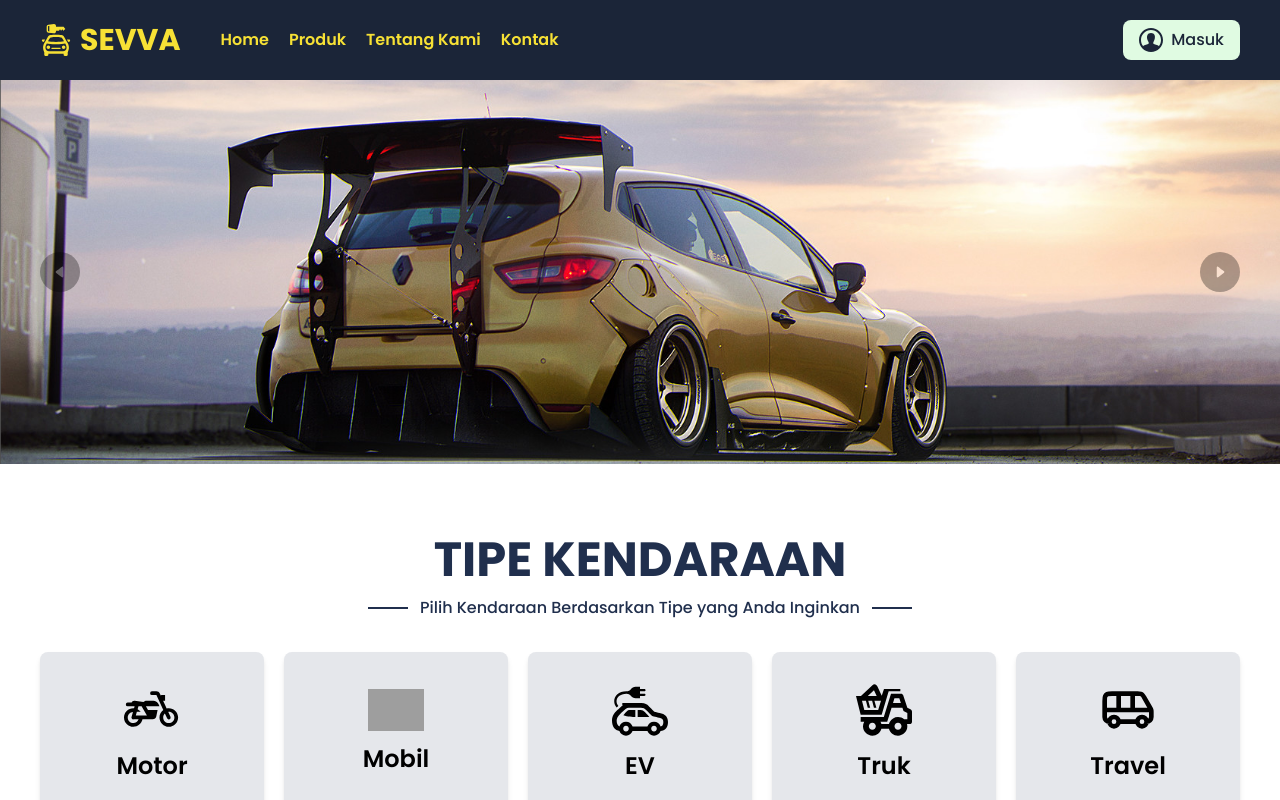
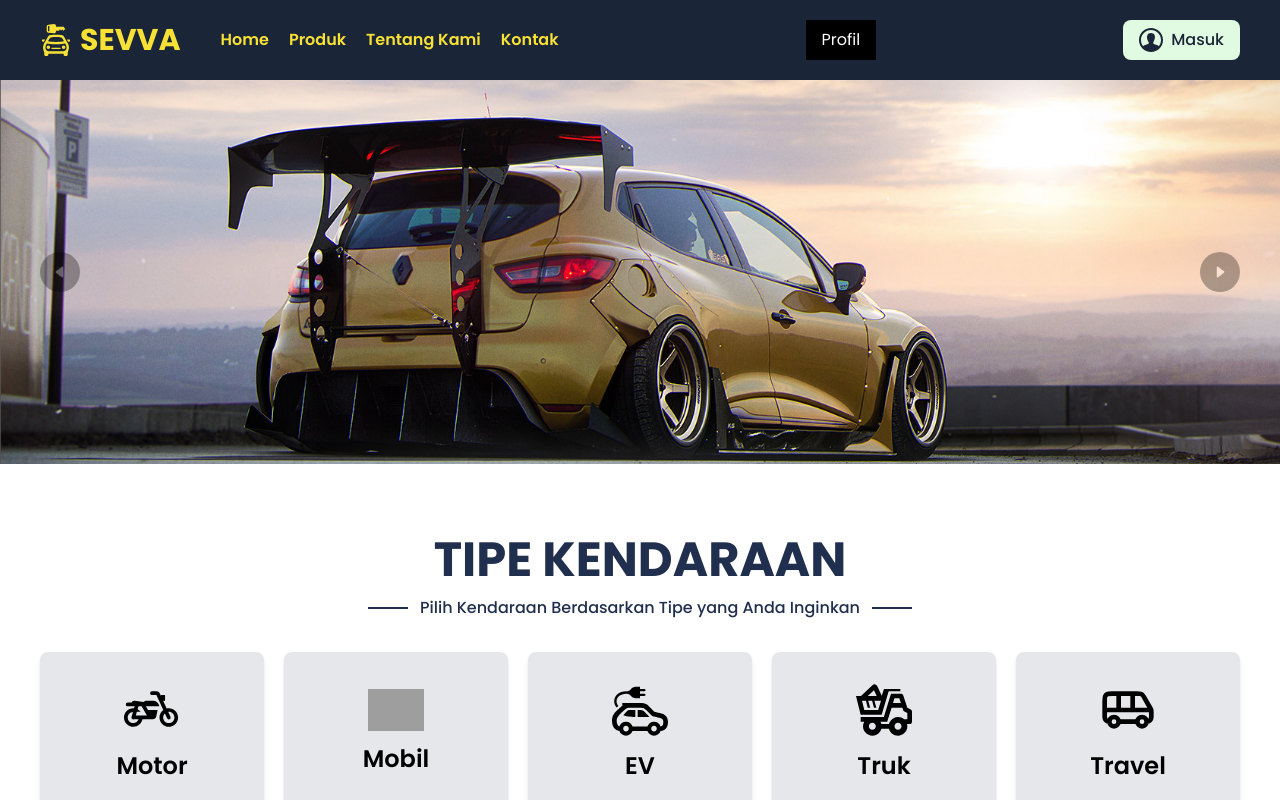
Before and after one commit to CukupBani/sevva, a Next.js app: page / in a window 1280 px wide. Shown: the top 800 px of the page. Built offline with nearby package versions, Linux system fonts and the light colour scheme; grey boxes are pictures that could not be loaded.

Commit message:
add dummy profile button

```diff
--- a/components/Navbar.tsx
+++ b/components/Navbar.tsx
@@ -11,6 +11,7 @@ type navbarProps = {
 const Navbar = ({visibility}: navbarProps) => {
     const [prevScrollPos, setPrevScrollPos] = useState(0);
     const [visible, setVisible] = useState(true);
+    const [dropdownOpen, setDropdownOpen] = useState(false);
 
     useEffect(() => {
         const handleScroll = () => {
@@ -25,6 +26,10 @@ const Navbar = ({visibility}: navbarProps) => {
         window.removeEventListener('scroll', handleScroll);
         };
     }, [prevScrollPos, visible]);
+
+    const toggleDropdown = () => {
+        setDropdownOpen(!dropdownOpen);
+    };
 
   return (
     <>
@@ -48,6 +53,25 @@ const Navbar = ({visibility}: navbarProps) => {
                 </div>
                 {/* End of Component Kiri */}
 
+                {/* Profile Button with Dropdown */}
+                <div className='relative'>
+                    <button onClick={toggleDropdown} className='bg-black text-white px-4 py-2'>
+                        Profil
+                    </button>
+                    <div className={`absolute right-0 mt-2 w-48 bg-white rounded-md shadow-lg z-10 transition-all duration-300 ease-in-out transform ${dropdownOpen ? 'opacity-100 scale-100' : 'opacity-0 scale-95 pointer-events-none'}`}>
+                        <Link href='/Profile' className='block px-4 py-2 text-black hover:bg-gray-200'>
+                            Profil
+                        </Link>
+                        <Link href='/Market' className='block px-4 py-2 text-black hover:bg-gray-200'>
+                            Kelola Kendaraan
+                        </Link>
+                        <Link href='/logout' className='block px-4 py-2 text-black hover:bg-gray-200'>
+                            Logout
+                        </Link>
+                    </div>
+                </div>
+                {/* End of Profile Button with Dropdown */}
+
                 {/* Component Kanan */}
                     <div className='flex items-center'>
                         <a href='/Login/LoginPage'>
```
